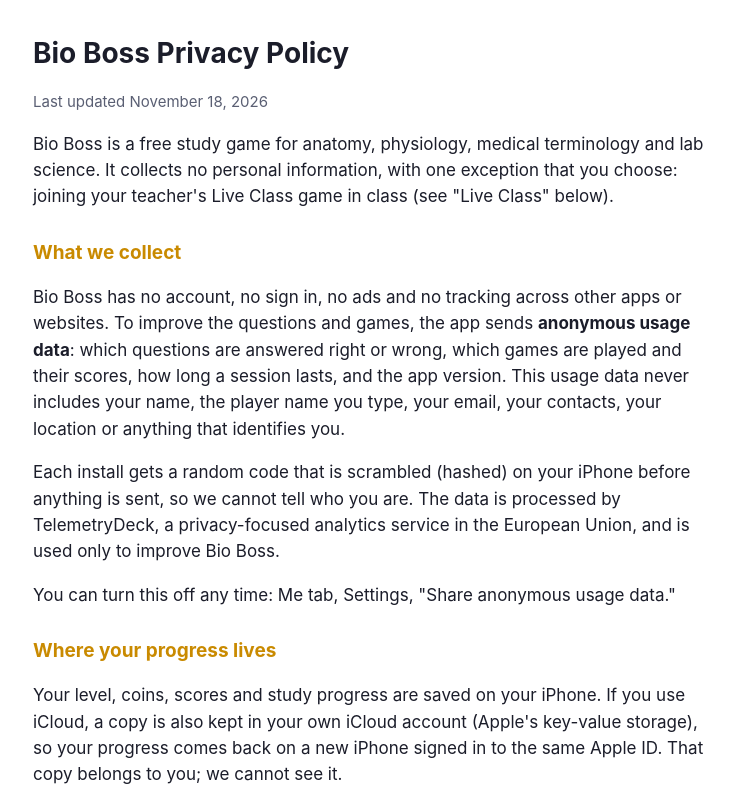
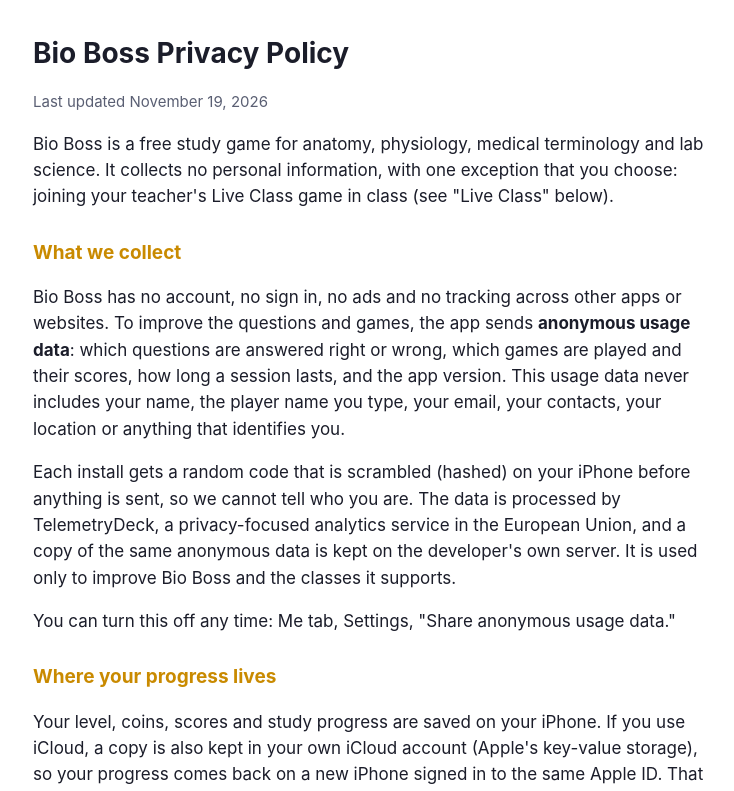
Before and after one commit to drKQ/bio-boss, a plain HTML site: page privacy.html in a window 1280 px wide. Shown: the top 791 px of the page, without its empty margins (267-1001 px from the left). Drawn offline with Linux system fonts and the light colour scheme.

Commit message:
Privacy policy: the anonymous usage data is also kept on the developer's own server
Co-Authored-By: Claude Fable 5.2 <noreply@anthropic.com>

```diff
--- a/privacy.html
+++ b/privacy.html
@@ -18,13 +18,13 @@
 <body>
 <main>
   <h1>Bio Boss Privacy Policy</h1>
-  <p class="muted">Last updated November 18, 2026</p>
+  <p class="muted">Last updated November 19, 2026</p>
 
   <p>Bio Boss is a free study game for anatomy, physiology, medical terminology and lab science. It collects no personal information, with one exception that you choose: joining your teacher's Live Class game in class (see "Live Class" below).</p>
 
   <h2>What we collect</h2>
   <p>Bio Boss has no account, no sign in, no ads and no tracking across other apps or websites. To improve the questions and games, the app sends <strong>anonymous usage data</strong>: which questions are answered right or wrong, which games are played and their scores, how long a session lasts, and the app version. This usage data never includes your name, the player name you type, your email, your contacts, your location or anything that identifies you.</p>
-  <p>Each install gets a random code that is scrambled (hashed) on your iPhone before anything is sent, so we cannot tell who you are. The data is processed by TelemetryDeck, a privacy-focused analytics service in the European Union, and is used only to improve Bio Boss.</p>
+  <p>Each install gets a random code that is scrambled (hashed) on your iPhone before anything is sent, so we cannot tell who you are. The data is processed by TelemetryDeck, a privacy-focused analytics service in the European Union, and a copy of the same anonymous data is kept on the developer's own server. It is used only to improve Bio Boss and the classes it supports.</p>
   <p>You can turn this off any time: Me tab, Settings, "Share anonymous usage data."</p>
 
   <h2>Where your progress lives</h2>
```
